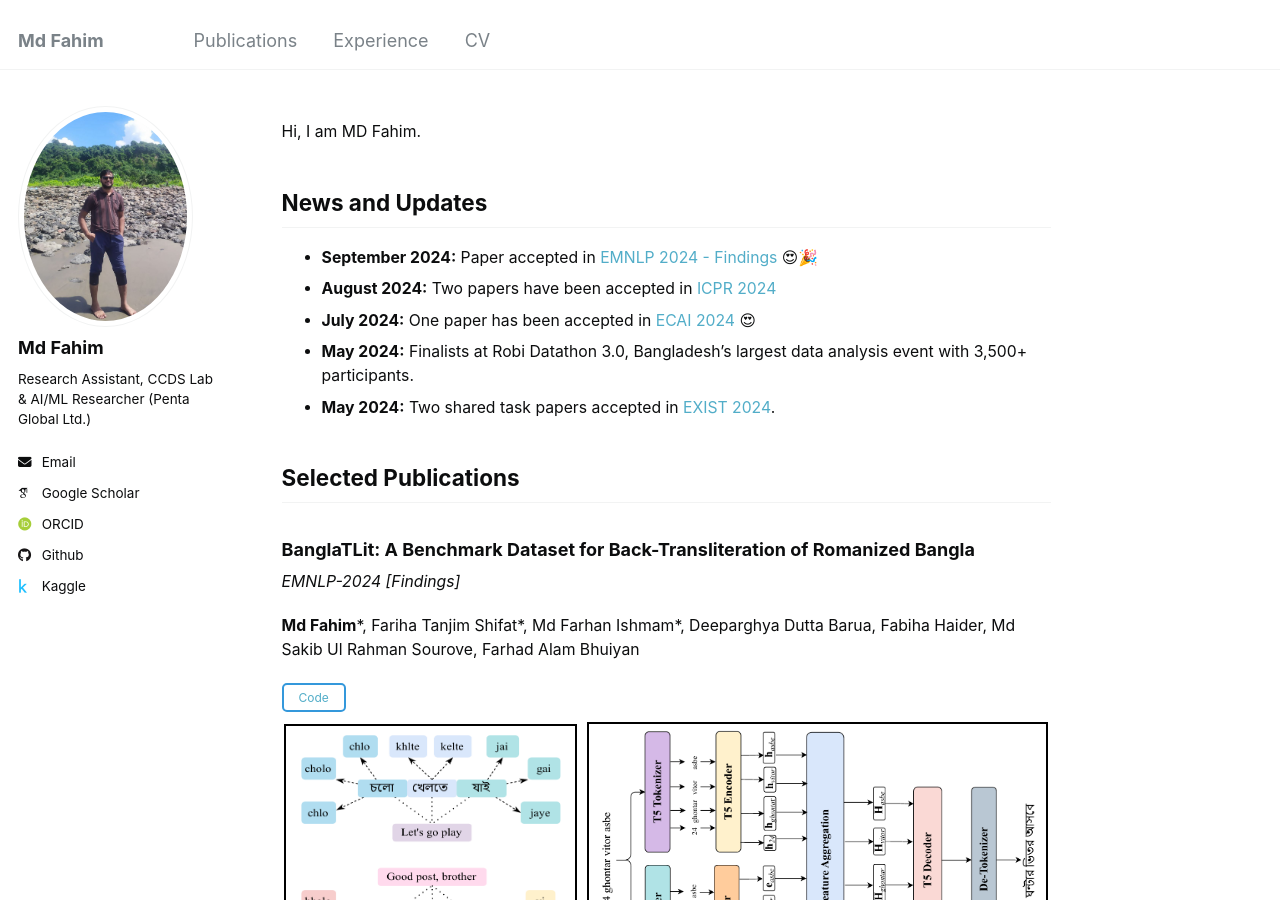
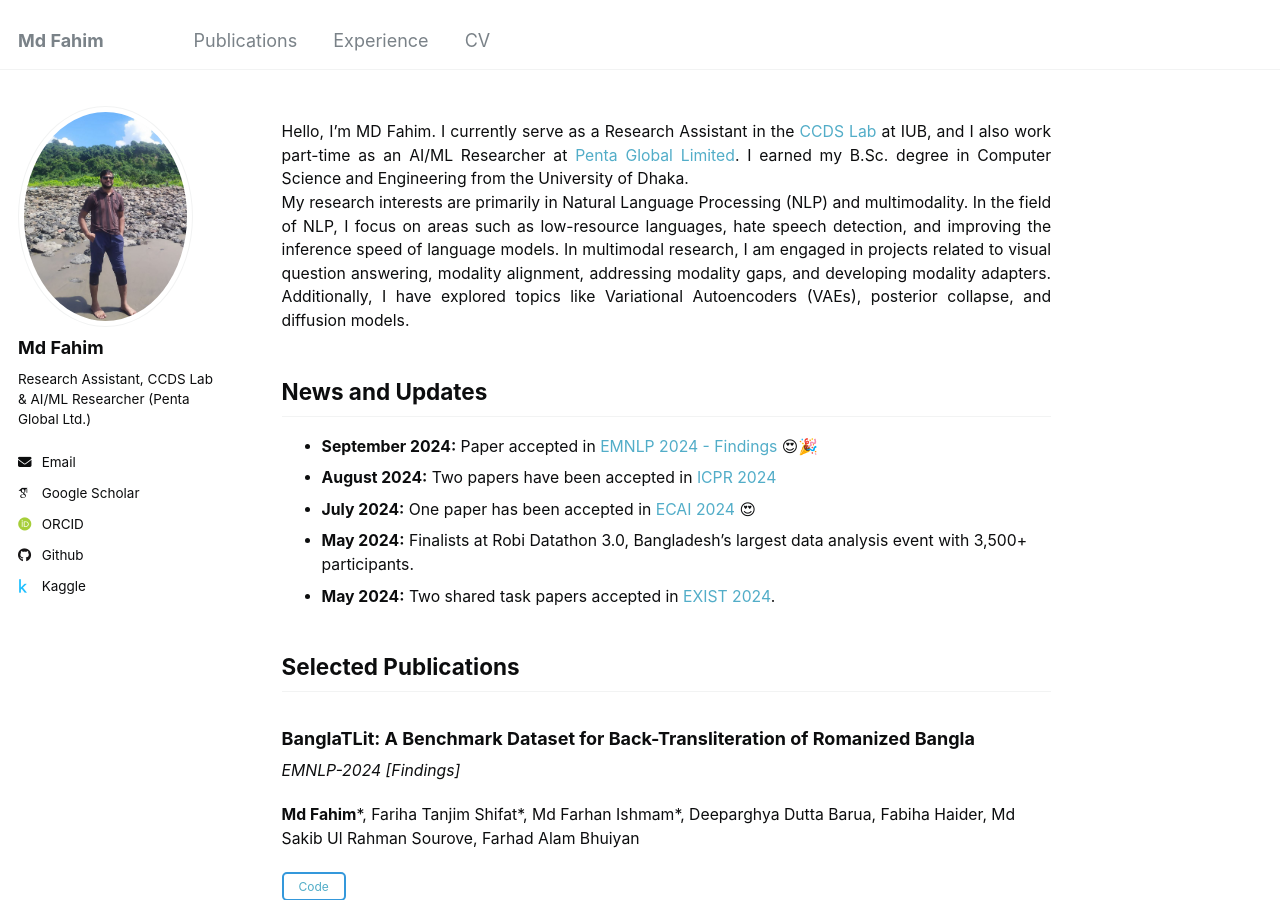
Before and after one commit to md-fahim/md-fahim.github.io, a Jekyll site: the page built from _pages/about.md, in a window 1280 px wide and 900 px high. Built offline with Jekyll 4.4.1, drawn with Linux system fonts in a browser that asks for light colours; some web fonts are replaced; some of the changed text lies outside the part shown.

Commit message:
about_done

```diff
--- a/_pages/about.md
+++ b/_pages/about.md
@@ -43,9 +43,9 @@ redirect_from:
 </head>
 </html>
 <p class="justified-text">
-Hi, I am MD Fahim.
-<!-- I'm a Lecturer at <a href="https://cse.iutoic-dhaka.edu/">IUT-CSE</a> and a researcher at <a href="https://www.pentabd.com/">Penta Global Limited</a>. Before joining IUT, I completed my Bachelor's in Computer Science and Engineering (CSE) from IUT and was a researcher at <a href = "https://amirl.org/">AMIRL</a>.<br><br>My research explores the interaction between different modalities, such as vision and language, and different linguistic variations, such as transliteration, code-mixing, and dialects. Currently, I am working with <a href = "https://about.uq.edu.au/experts/32270">Dr Mohammad Ali Moni</a> (<a href="https://www.uq.edu.au/">UQ</a>) on LLM applications in the biomedical domain and <a href = "https://sites.google.com/view/mirrayatimtiazhossain/home">Mir Rayat Imtiaz Hossain</a> (<a href="https://www.ubc.ca/">UBC</a>) on assistive technologies for color blindness. My research interests span:
--->
+Hello, I’m MD Fahim. I currently serve as a Research Assistant in the <a href="https://ccds.ai/"> CCDS Lab </a> at IUB, and I also work part-time as an AI/ML Researcher at <a href="https://www.pentabd.com/">Penta Global Limited</a>. I earned my B.Sc. degree in Computer Science and Engineering from the University of Dhaka. <br>
+
+My research interests are primarily in Natural Language Processing (NLP) and multimodality. In the field of NLP, I focus on areas such as low-resource languages, hate speech detection, and improving the inference speed of language models. In multimodal research, I am engaged in projects related to visual question answering, modality alignment, addressing modality gaps, and developing modality adapters. Additionally, I have explored topics like Variational Autoencoders (VAEs), posterior collapse, and diffusion models.
 </p>
 <!-- <ul> -->
 <!--  <li><strong>Visual Question Answering (VQA) and Multimodal Learning</strong></li>
@@ -64,6 +64,7 @@ Hi, I am MD Fahim.
 
   <p class="justified-text"> Addressing Western bias of NLP models, challenges in multicultural settings, and the complexities of detecting and mitigating diverse forms of hateful content, such as sexism. </p>
 </ul> -->
+
 <h2>News and Updates</h2>
 
 - **September 2024:** Paper accepted in <a href="https://2024.emnlp.org/">EMNLP 2024 - Findings</a> 😍🎉
@@ -116,6 +117,7 @@ Fahim Ahmed\*, <b>Md Fahim</b>\*, Amin Ahsan Ali, Ashraful Amin, AKM Mahabubur R
 
 <h3>Aambela at BLP-2023 Task 2: Enhancing BanglaBERT Performance for Bangla Sentiment Analysis Task with In Task Pretraining and Adversarial Weight Perturbation</h3>
 <i> <a href="https://blp-workshop.github.io/"> [Best Paper Award] </a> </i>
+<br>
 <b>Md Fahim</b>\
 <br>
 <body>
@@ -126,7 +128,7 @@ Fahim Ahmed\*, <b>Md Fahim</b>\*, Amin Ahsan Ali, Ashraful Amin, AKM Mahabubur R
 
 <h3>ChitroJera: A Regionally Relevant Visual Question Answering Dataset for Bangla</h3>
 
-Deeparghya Dutta Barua\*, Md Sakib Ul Rahman Sourove\*, Md Farhan Ishmam, Fabiha Haider, Fariha Tanjim Shifat, <b>Md Fahim</b>\*, Farhad Alam Bhuiyan
+Deeparghya Dutta Barua\*, Md Sakib Ul Rahman Sourove\*, Md Farhan Ishmam\*, Fabiha Haider, Fariha Tanjim Shifat, <b>Md Fahim</b>, Farhad Alam Bhuiyan
 <br>
 <body>
 <button class="transparent-button" onclick="window.location.href='https://arxiv.org/abs/2410.14991'">
```
